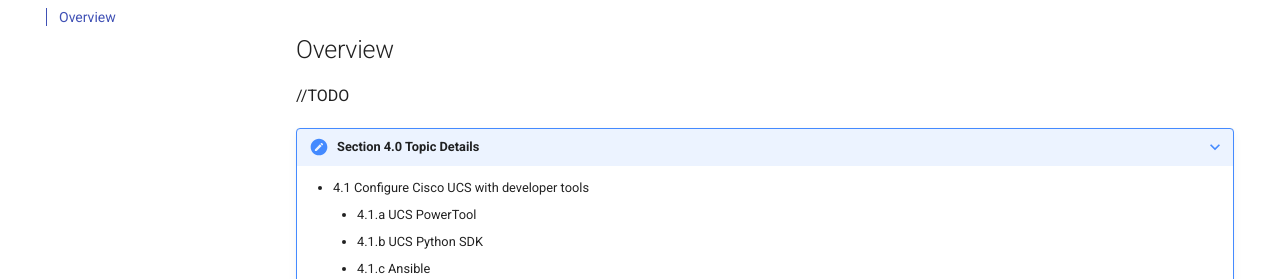
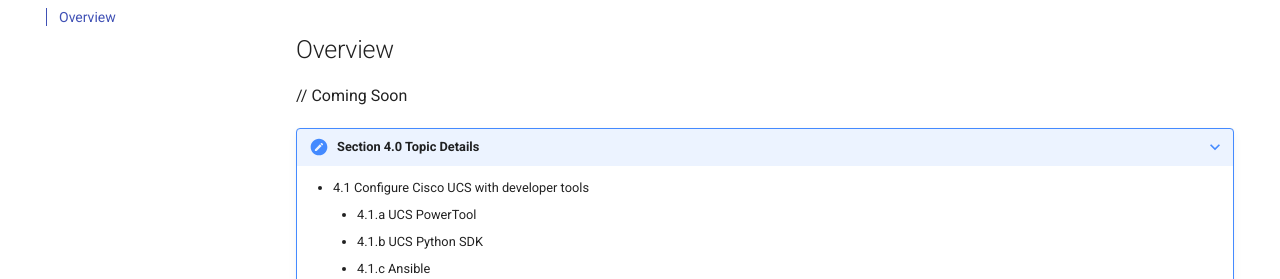
Before and after one commit to wwt/dcauto-study-resources, an MkDocs documentation site: the page built from docs/sections/section_4.md, in a window 1280 px wide. Shown: the part 196-475 px from the top of the page. Built offline with MkDocs 1.6.1 and Material for MkDocs 9.7.7, drawn with Linux system fonts in a browser that asks for light colours; comment, search, counter and statistics services are not loaded.

Commit message:
Add coming soon header

```diff
--- a/docs/sections/section_4.md
+++ b/docs/sections/section_4.md
@@ -2,7 +2,7 @@
 
 ## Overview
 
-//TODO
+// Coming Soon
 
 ???+ note "Section 4.0 Topic Details"
     - 4.1 Configure Cisco UCS with developer tools
```
Also changed, not shown: docs/sections/section_3.md (+1 -1 lines).
